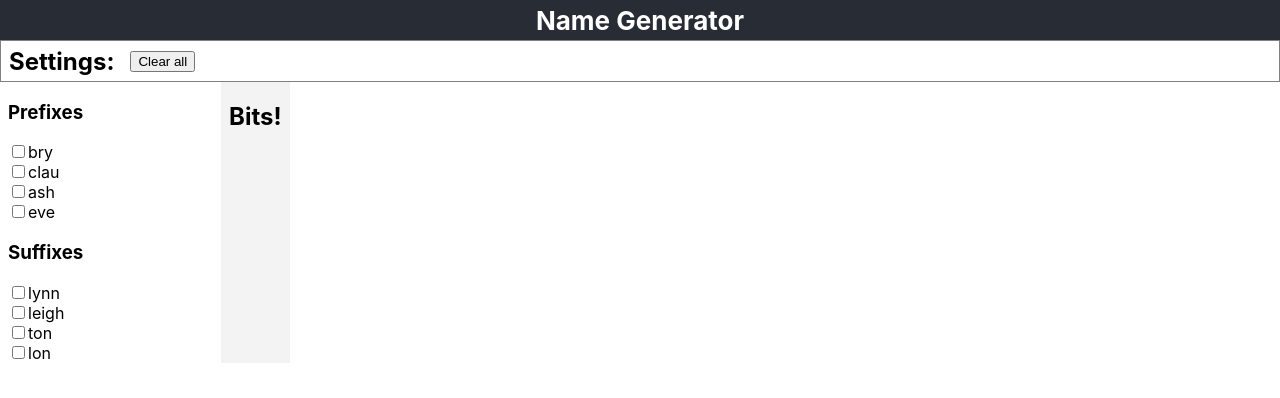
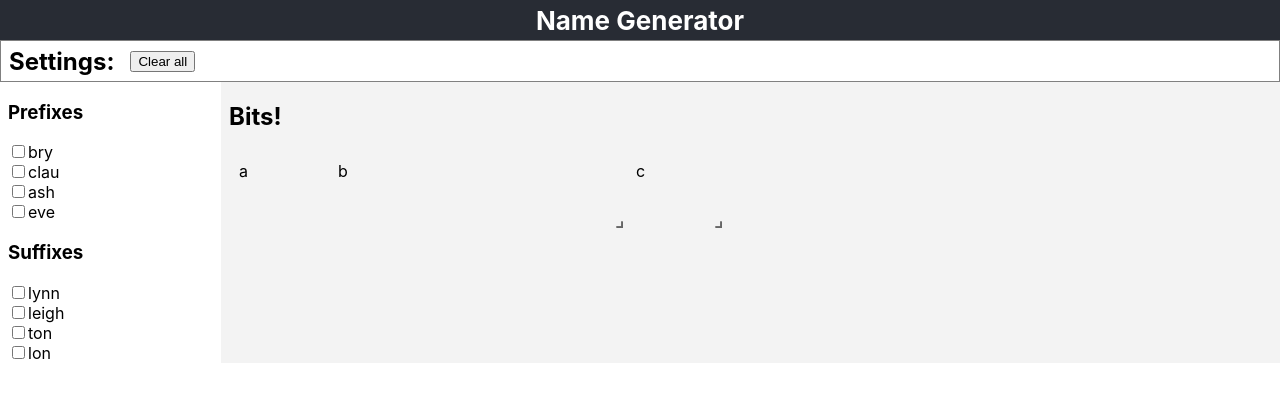
Before and after one commit to joshawnard/name-builder, a React (Create React App) app: page / in a window 1280 px wide. Shown: the top 398 px of the page. Built offline with nearby package versions, Linux system fonts and the light colour scheme.

Commit message:
Add react grid layout

```diff
--- a/package.json
+++ b/package.json
@@ -13,6 +13,7 @@
     "@types/react-dom": "^18.0.10",
     "react": "^18.2.0",
     "react-dom": "^18.2.0",
+    "react-grid-layout": "^1.3.4",
     "react-scripts": "5.0.1",
     "typescript": "^4.9.4",
     "web-vitals": "^2.1.4"
@@ -44,6 +45,7 @@
     ]
   },
   "devDependencies": {
+    "@types/react-grid-layout": "^1.3.2",
     "gh-pages": "^4.0.0"
   }
 }
--- a/src/App.css
+++ b/src/App.css
@@ -67,7 +67,7 @@
   max-height: 90vh;
   overflow: scroll;
   padding: 0 0.5rem;
-  width: fit-content;
+  width: 100%;
 }
 
 .formatted-word-wrapper {
--- a/src/components/GeneratorOutput.tsx
+++ b/src/components/GeneratorOutput.tsx
@@ -1,4 +1,6 @@
 import React, { useContext, useEffect, useState } from 'react';
+import GridLayout from "react-grid-layout";
+
 import NameGeneratorContext from "../NameGeneratorContext";
 import formatSelectedWords from "../utils/formatSelectedWords";
 import { GeneratedName } from "../interfaces/rootWordInterface";
@@ -12,7 +14,11 @@
     selectedBits,
     settings: { showFormattedWords },
   } = useContext(NameGeneratorContext);
-  // const [formatted
+  const layout = [
+    { i: "a", x: 0, y: 0, w: 1, h: 2, static: true },
+    { i: "b", x: 1, y: 0, w: 3, h: 2, minW: 2, maxW: 4 },
+    { i: "c", x: 4, y: 0, w: 1, h: 2 }
+  ];
 
   return (
     <>
@@ -27,6 +33,18 @@
           );
         })
       }
+
+      <GridLayout
+        className="layout"
+        layout={layout}
+        cols={12}
+        rowHeight={30}
+        width={1200}
+      >
+        <div key="a">a</div>
+        <div key="b">b</div>
+        <div key="c">c</div>
+      </GridLayout>
     </>
   );
 
--- a/src/components/NameGenerator.tsx
+++ b/src/components/NameGenerator.tsx
@@ -10,6 +10,9 @@
 import { SettingsInterface } from "../interfaces/settingsInterfaces";
 import Settings from "./Settings";
 import parseEnglishString from "../utils/parseEnglishString";
+
+import "/node_modules/react-grid-layout/css/styles.css"
+import "/node_modules/react-resizable/css/styles.css"
 
 const engWordsArr = Object.keys(rootWordsObj).map((category) => {
   return {
```
Also changed, not shown: 1 other file (tests, documents, lock files or other folders).
